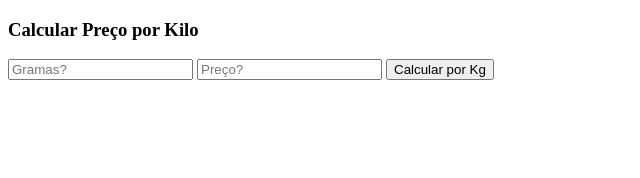
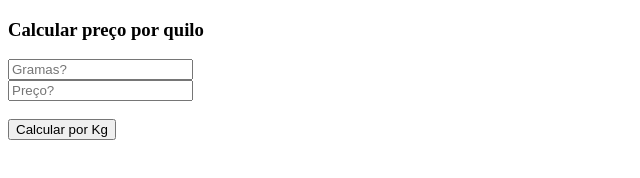
Before and after one commit to AconselhamentoGenetico/AconselhamentoGenetico.github.io, a plain HTML site: page calc/index.html in a window 1280 px wide. Shown: the whole page, without its empty margins (0-640 px from the left). Drawn offline with Linux system fonts and the light colour scheme.

Commit message:
Preço por kilo 3

```diff
--- a/calc/index.html
+++ b/calc/index.html
@@ -4,12 +4,14 @@
 		<meta charset="UTF-8">
 		<meta http-equiv="X-UA-Compatible" content="IE=edge">
 		<meta name="viewport" content="width=device-width, initial-scale=1.0">
-		<title>Preço por Kilo</title>
+		<title>Preço por quilo</title>
 	</head>
 	<body>
-		<h3>Calcular Preço por Kilo</h3>
+		<h3>Calcular preço por quilo</h3>
 		<input type="number" id="quantity" placeholder="Gramas?">
+		<br>
 		<input type="number" id="price" placeholder="Preço?">
+		<br><br>
 		<button id="btn">Calcular por Kg</button>
 		<script src="code.js"></script>
 	</body>
```
